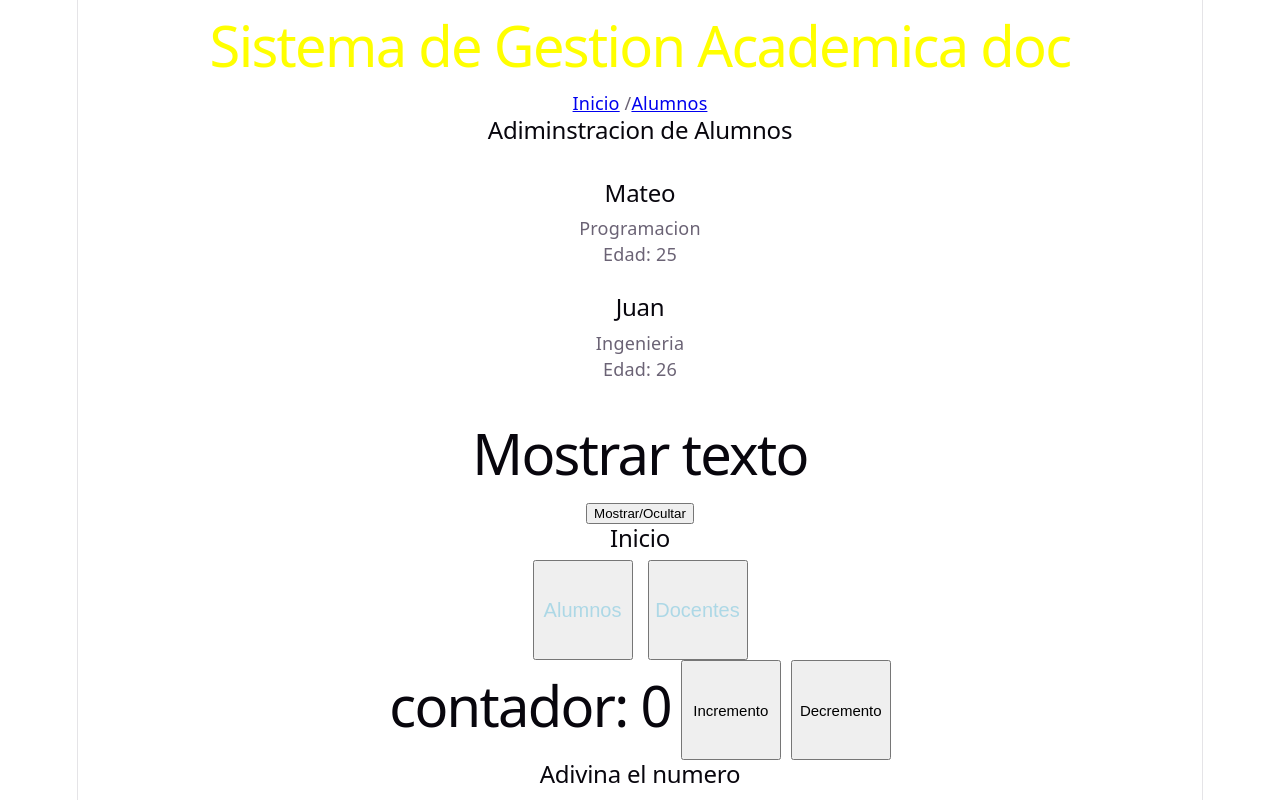
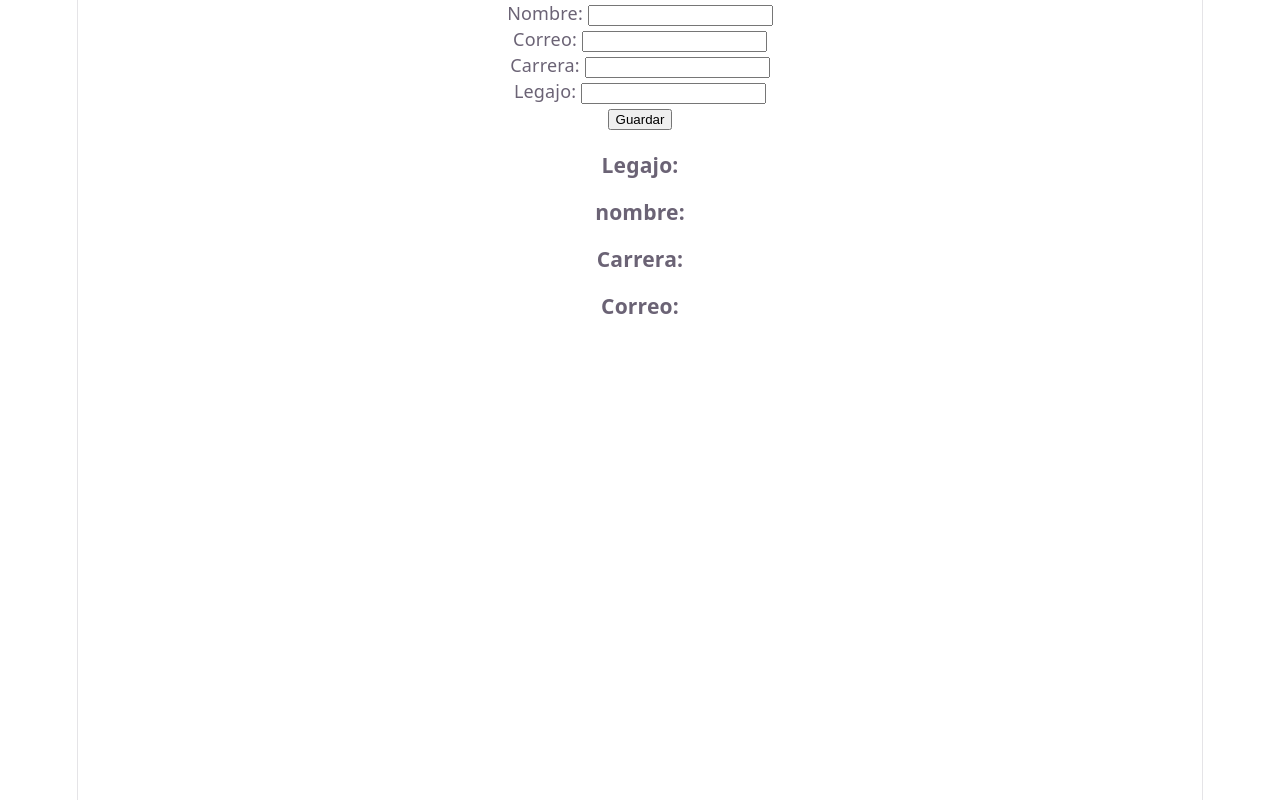
Before and after one commit to Mateo-Sar/SGA, a React (Vite) app in the folder frontend-react/: page / in a window 1280 px wide. Shown: the top 800 px of the page. Built offline with nearby package versions, Linux system fonts and the light colour scheme.

Commit message:
Clase 30: Eventos y formularios en React

```diff
--- a/frontend-react/src/App.jsx
+++ b/frontend-react/src/App.jsx
@@ -1,3 +1,4 @@
+/*
 import Titulo from "./components/Titulo";
 import {Navbar} from "./components/Navbar";// ejemplo de exportacion nombrada_ mirar archivos
 import Pie from "./components/Footer" // este tipo permite cambiar de nombre en la importacion
@@ -7,11 +8,20 @@
 import CambiarTitulo from "./components/Ejemplos/CambiarTitulo";
 import AdivinarNumero from "./components/Ejemplos/AdivinarNumero";
 import CambiarMensaje from "./components/Ejemplos/CambiarMensaje";
-import CambiarTamanoTexto from "./components/Ejemplos/CambiarTamanoTexto"
+import CambiarTamanoTexto from "./components/Ejemplos/CambiarTamanoTexto"*/
+import FormularioAlumno from "./components/FormularioAlumno";
 
 function App(){
 
+
+
   return(
+
+    <>
+    <FormularioAlumno/>
+    </>
+
+    /*
     <>
     <Titulo texto="Sistema de Gestion Academica doc" color="yellow"/>
     <Navbar/>
@@ -24,10 +34,11 @@
     <AdivinarNumero></AdivinarNumero>
     <CambiarMensaje/>
     <CambiarTamanoTexto/>
-    <Pie/>
+    <Pie/
+    </>
+    */
+  )
 
-    </>
-  )
 }
 
 export default App
--- /dev/null
+++ b/frontend-react/src/components/FormularioAlumno.jsx
@@ -0,0 +1,34 @@
+import { useState } from "react";
+
+function FormularioAlumno(){
+    const [nombre,setNombre] = useState("");
+    const [correo,setCorreo] = useState("");
+    const [carrera,setCarrera] = useState("");
+    const [legajo,setLegajo] = useState("");
+
+    function Guardar(e){
+        e.preventDeafult();
+        console.log(nombre)
+        console.log(correo)
+    }
+
+    return(
+        <form onSubmit={Guardar} action="">
+            <label htmlFor="nombre">Nombre: </label>
+            <input value={nombre} onChange={(e)=>setNombre(e.target.value)} type="text" /> <br />
+            <label htmlFor="correo">Correo: </label>
+            <input value={correo} onChange={(e)=>setCorreo(e.target.value)} type="text" /> <br />
+            <label htmlFor="carrera">Carrera: </label>
+            <input value={carrera} onChange={(e)=>setCarrera(e.target.value)} type="text" /> <br />
+            <label htmlFor="legajo">Legajo: </label>
+            <input value={legajo} onChange={(e)=>setLegajo(e.target.value)} type="text" /> <br />
+            <button type="submit">Guardar</button>
+            <h3>Legajo:{legajo}</h3>
+            <h3>nombre:{nombre} </h3>
+            <h3>Carrera:{carrera}</h3>
+            <h3>Correo:{correo}</h3>
+        </form>
+    )
+}
+
+export default FormularioAlumno;
```
